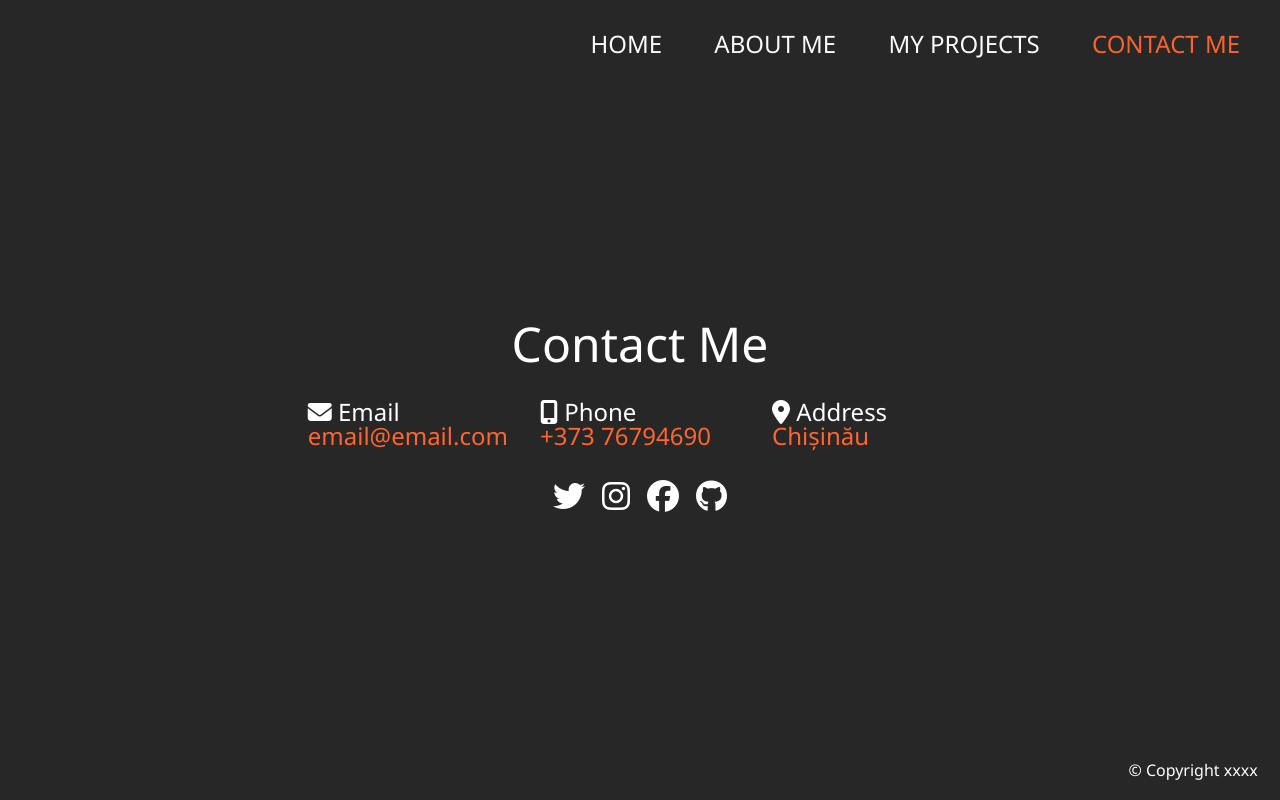
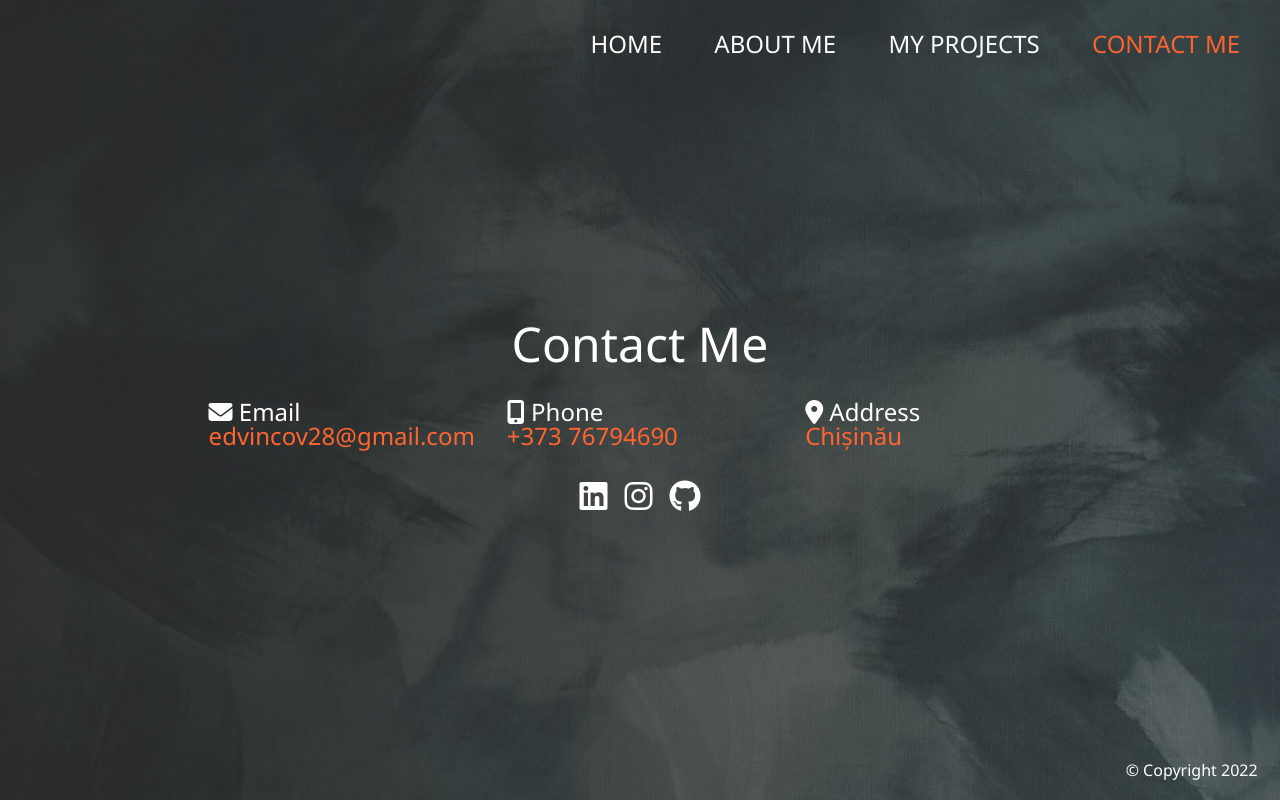
Before and after one commit to covaci-edvin/Personal-Portfolio, a plain HTML site: page dist/contact.html in a window 1280 px wide. Drawn offline with Linux system fonts and the light colour scheme.

Commit message:
third commit

```diff
--- a/dist/contact.html
+++ b/dist/contact.html
@@ -28,7 +28,7 @@
             <a href="project.html" class="menu-nav__link">My Projects</a>
           </li>
           <li class="menu-nav__item active">
-            <a href="contact.html" class="menu-nav__link ">Contact Me</a>
+            <a href="contact.html" class="menu-nav__link">Contact Me</a>
           </li>
         </ul>
       </nav>
@@ -40,11 +40,19 @@
         <div class="contact__list">
           <div class="contact__email">
             <i class="fas fa-envelope"></i> Email
-            <div class="text-secondary">email@email.com</div>
+            <div>
+              <a class="text-secondary" href="mailto:edvincov28@gmail.com"
+                >edvincov28@gmail.com</a
+              >
+            </div>
           </div>
           <div class="contact__phone">
             <i class="fas fa-mobile-alt"></i> Phone
-            <div class="text-secondary">+373 76794690</div>
+            <div>
+              <a class="text-secondary" href="tel:+373 76794690"
+                >+373 76794690</a
+              >
+            </div>
           </div>
           <div class="contact__address">
             <i class="fa-solid fa-location-dot"></i> Address
@@ -53,21 +61,18 @@
         </div>
 
         <div class="social-icons">
-          <a href="#">
-            <i class="fab fa-twitter fa-2x"></i>
+          <a href="https://www.linkedin.com/in/edvin-covaci-b3ab31217/">
+            <i class="fab fa-linkedin fa-2x"></i>
           </a>
-          <a href="#">
+          <a href="https://www.instagram.com/edvin_cov/">
             <i class="fab fa-instagram fa-2x"></i>
           </a>
-          <a href="#">
-            <i class="fab fa-facebook fa-2x"></i>
-          </a>
-          <a href="#">
+          <a href="https://github.com/covaci-edvin">
             <i class="fab fa-github fa-2x"></i>
           </a>
         </div>
 
-        <footer>&copy; Copyright xxxx</footer>
+        <footer>&copy; Copyright <span class="year">2027</span></footer>
       </section>
     </main>
 
--- a/dist/js/main.js
+++ b/dist/js/main.js
@@ -24,3 +24,7 @@ function toggleMenu() {
     showMenu = false;
   }
 }
+
+const yearEl = document.querySelector(".year");
+const currentYear = new Date().getFullYear();
+yearEl.textContent = currentYear;
--- a/scss/_contact.scss
+++ b/scss/_contact.scss
@@ -10,7 +10,7 @@
       rgba($primary-color, 0.9),
       rgba($primary-color, 0.5)
     ),
-    url("../img/background.jpg") center top;
+    url("../img/background-1.jpg") center top;
 
   background-size: cover;
 
@@ -24,6 +24,7 @@
     grid-template-columns: 1fr;
     grid-gap: 2rem;
     font-size: 1.5rem;
+    justify-content: center;
   }
 
   .social-icons {
```
Also changed, not shown: dist/about.html (+9 -13 lines), dist/index.html (+5 -8 lines), dist/project.html (+5 -8 lines), dist/css/main.css, 1 other file.
